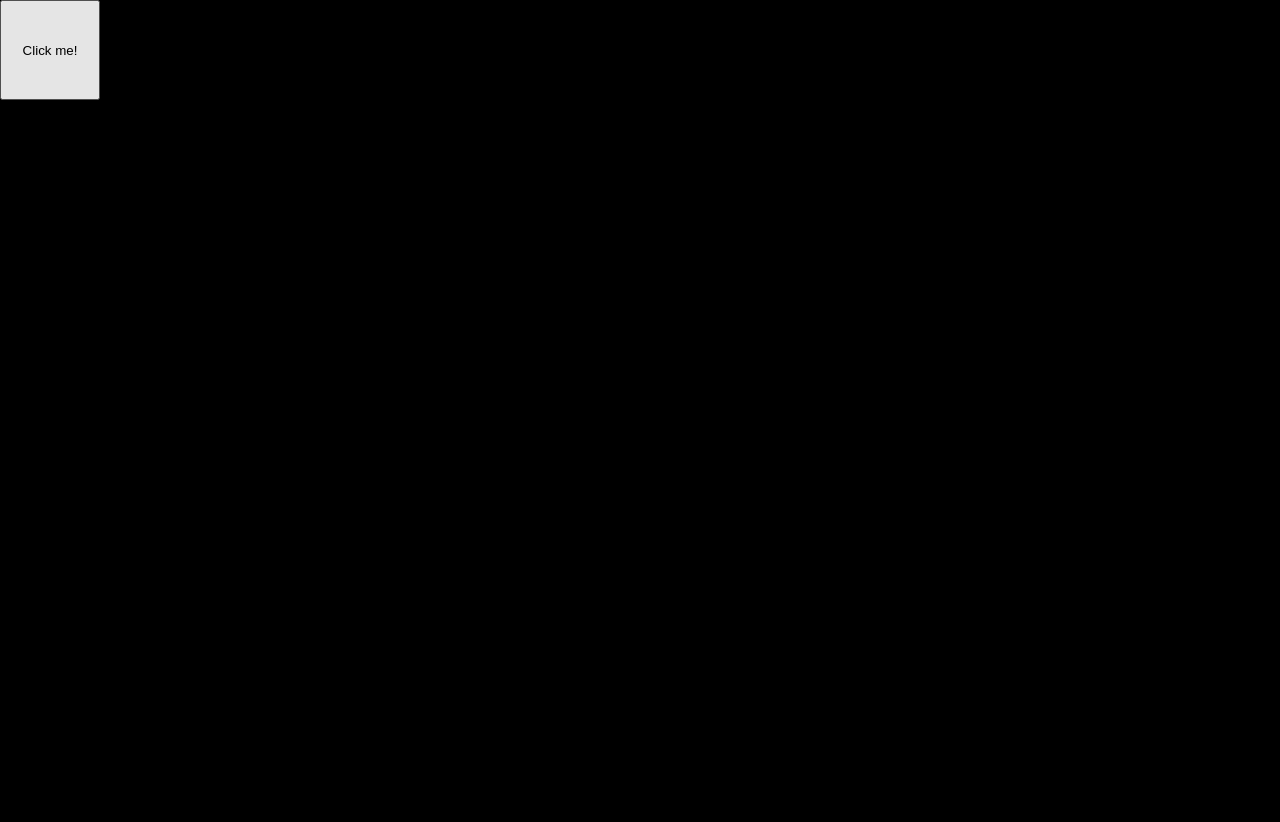
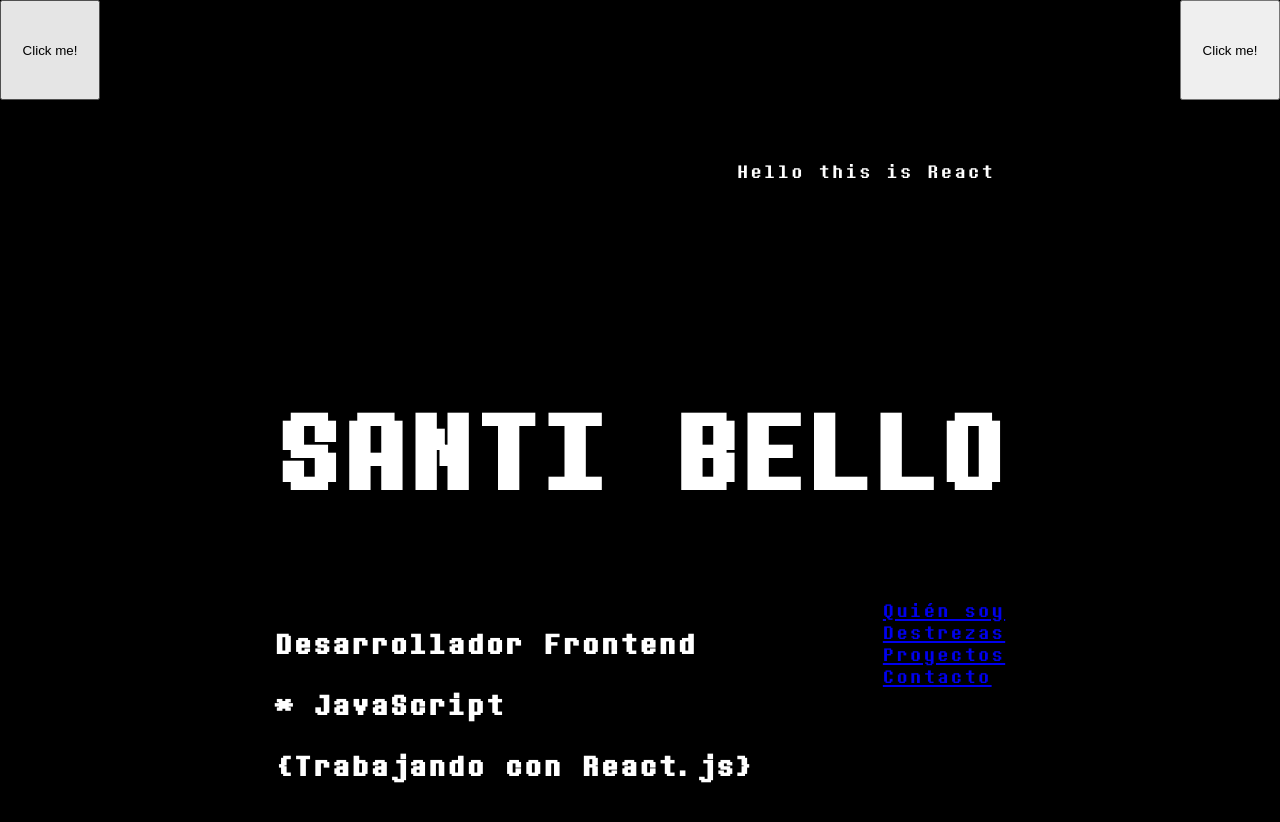
Before and after one commit to debello/Nueva-web, a React (Create React App) app: page / in a window 1280 px wide. Shown: the top 822 px of the page. Built offline with nearby package versions, Linux system fonts and the light colour scheme.

Commit message:
refactor & clean unused lines

```diff
--- a/src/App.js
+++ b/src/App.js
@@ -2,8 +2,6 @@ import React, { useState } from 'react';
 import styled from 'styled-components'
 import { Titulo, Descripcion, Destrezas, Proyectos, Pie } from "./parts/Portfolio";
 import './css/old.css'
-console.log("test")
-console.log(window.location)
 
 const App = () => {
   const [count, setCount] = useState(0)
@@ -30,55 +28,31 @@ const App = () => {
   return (
     <Container className="container">
       {console.log(count)}
-      <button className="moveBlock" onClick={() => setCount(count+1)}>Click me!</button>
+      <div>
+        <button className="move_block_left" onClick={() => setCount(count-1)}>Click me!</button>
+        <button className="move_block_right" onClick={() => setCount(count+1)}>Click me!</button>
+      </div>
       {NavBlock()}
-
     </ Container>
   );
 }
 
 const Container = styled.div`
   font-size: 1.4rem;
-    .moveBlock {
+  display: grid;
+  grid-template-rows: 100px 1fr 1fr;
+  grid-row-gap: 50px;
+
+    .move_block_left {
       width: 100px;
       height: 100px;
+      float: left;
     }
-    display: grid;
-    grid-template-rows: 1fr 1fr 1fr 1fr 1fr;
-    grid-row-gap: 400px;
+    .move_block_right {
+      width: 100px;
+      height: 100px;
+      float: right;
+    }
+`
 
-`
-/*
-class App extends React.Component {
-  state = { count: 0 }
-
-  handleIncrement = () => {
-    this.setState({ count: this.state.count + 1 })
-    console.log(this.state.count)
-  }
-
-  handleDecrement = () => {
-    this.setState({ count: this.state.count - 1 })
-  }
-
-  cambiazo = () => {
-    if(this.state.count > 0) {
-      return <Descripcion />
-    }
-  }
-  render() {
-    return (
-      <Container className="container">
-
-        <Titulo  onClick={this.handleIncrement} />
-        <button onClick={this.handleIncrement}>Click me!</button>
-        {this.cambiazo()}
-        <Destrezas />
-        <Proyectos />
-        <Pie />
-      </ Container>
-    );
-  }
-}
-*/
 export default App;
```
